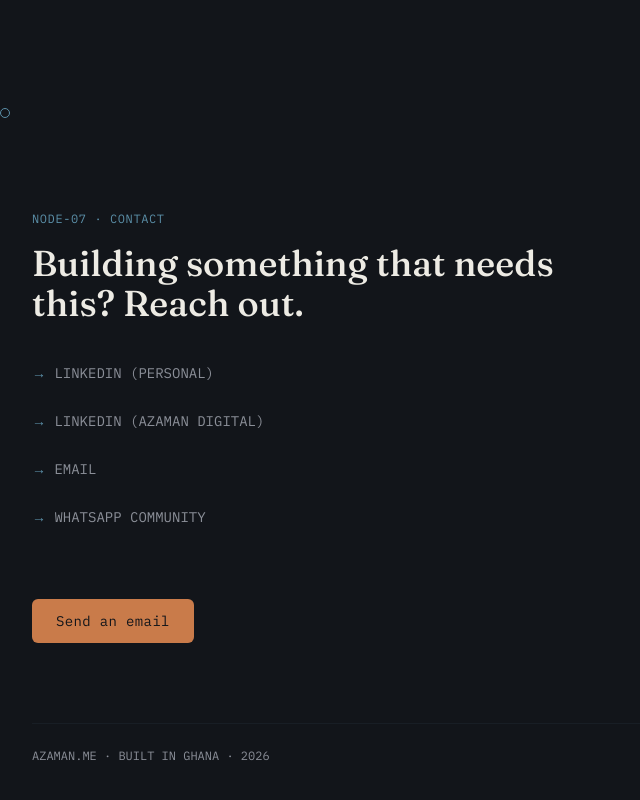
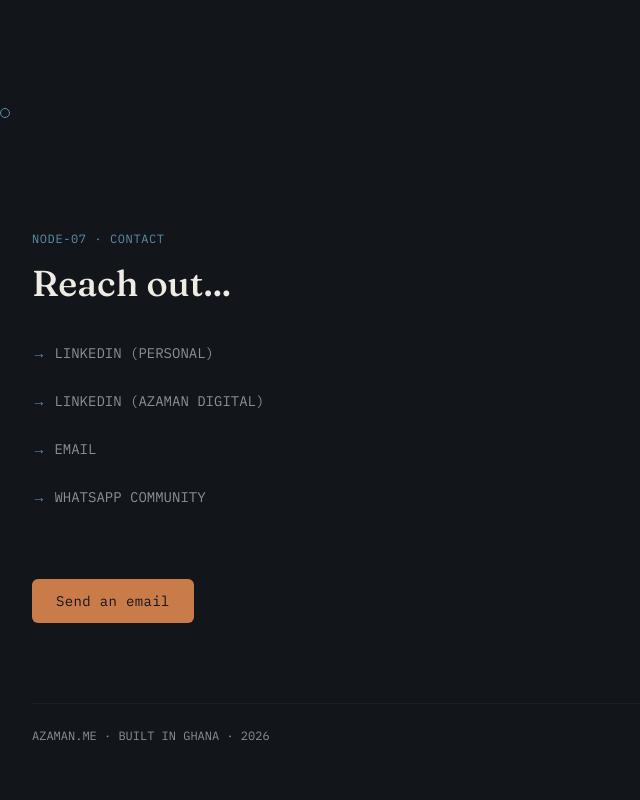
Before and after one commit to pyraxxz/myPortfolio, a Next.js app: page / in a window 1280 px wide. Shown: the part 5503-6303 px from the top of the page, without its empty margins (0-640 px from the left). Built offline with nearby package versions, Linux system fonts and the light colour scheme.

Commit message:
Update contact email and heading text

```diff
--- a/components/Contact.js
+++ b/components/Contact.js
@@ -29,7 +29,7 @@ export default function Contact() {
         </p>
 
         <h2 className="font-display text-3xl sm:text-4xl mb-8" style={{ color: 'var(--ink)', fontWeight: 500 }}>
-          Building something that needs this? Reach out.
+          Reach out...
         </h2>
 
         {/* Links */}
@@ -52,7 +52,7 @@ export default function Contact() {
 
         {/* Mailto button */}
         <a
-          href="mailto:taimakoshamsudeen@gmail.com"
+          href="mailto:sugrutaimako@gmail.com"
           className="inline-flex items-center gap-2 px-6 py-3 rounded-md font-mono text-sm tracking-wide transition-transform duration-200 hover:scale-[1.02]"
           style={{
             backgroundColor: 'var(--signal-copper)',
```
